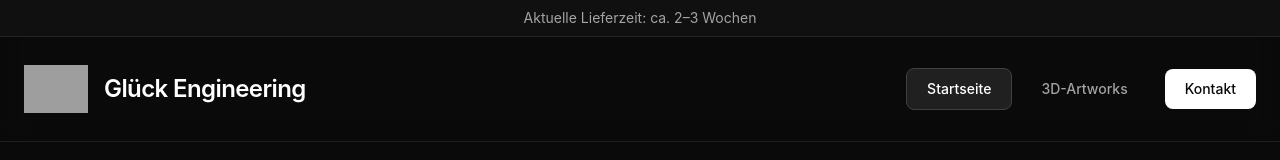
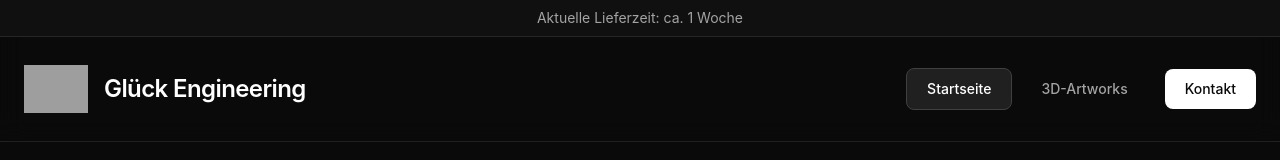
Before and after one commit to WernerG98/glueck-engineering-website, a React (Vite) app: page / in a window 1280 px wide. Shown: the top 160 px of the page. Built offline with nearby package versions, Linux system fonts and the light colour scheme; grey boxes are pictures that could not be loaded.

Commit message:
Update siteStatus.js

```diff
--- a/src/data/siteStatus.js
+++ b/src/data/siteStatus.js
@@ -7,4 +7,4 @@
 export const ACCEPTING_REQUESTS = true;
 
 // Wird im Banner oben auf jeder Seite angezeigt, solange ACCEPTING_REQUESTS true ist.
-export const LEAD_TIME = "2–3 Wochen";
+export const LEAD_TIME = "1 Woche";
```
